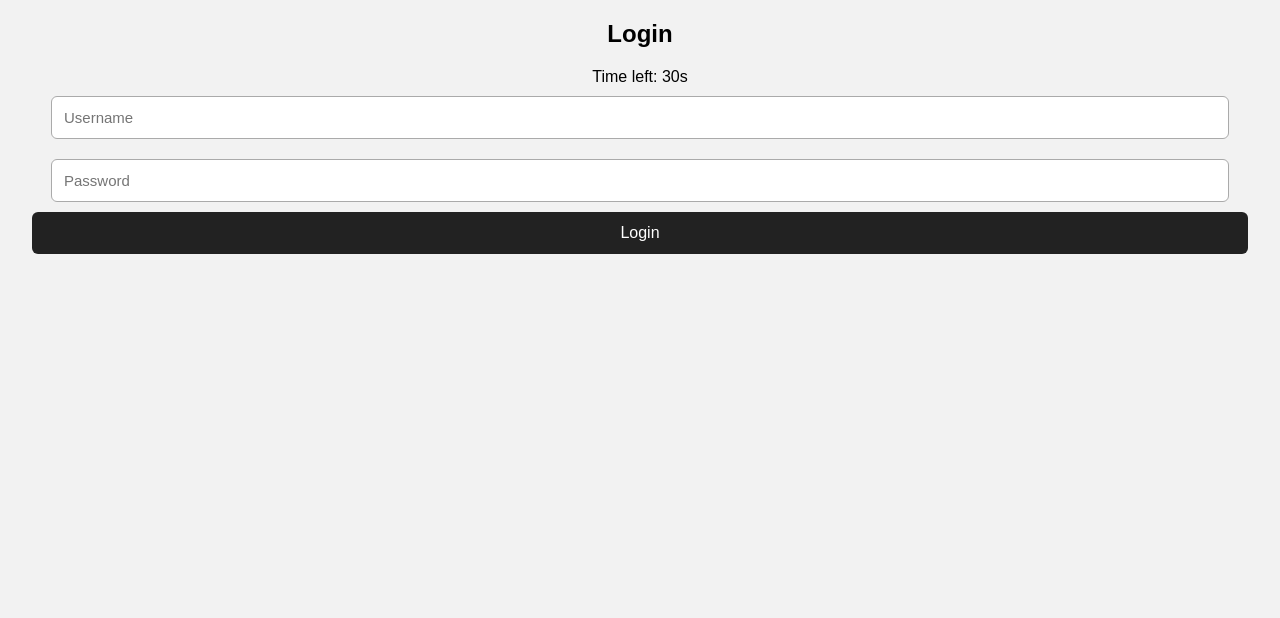
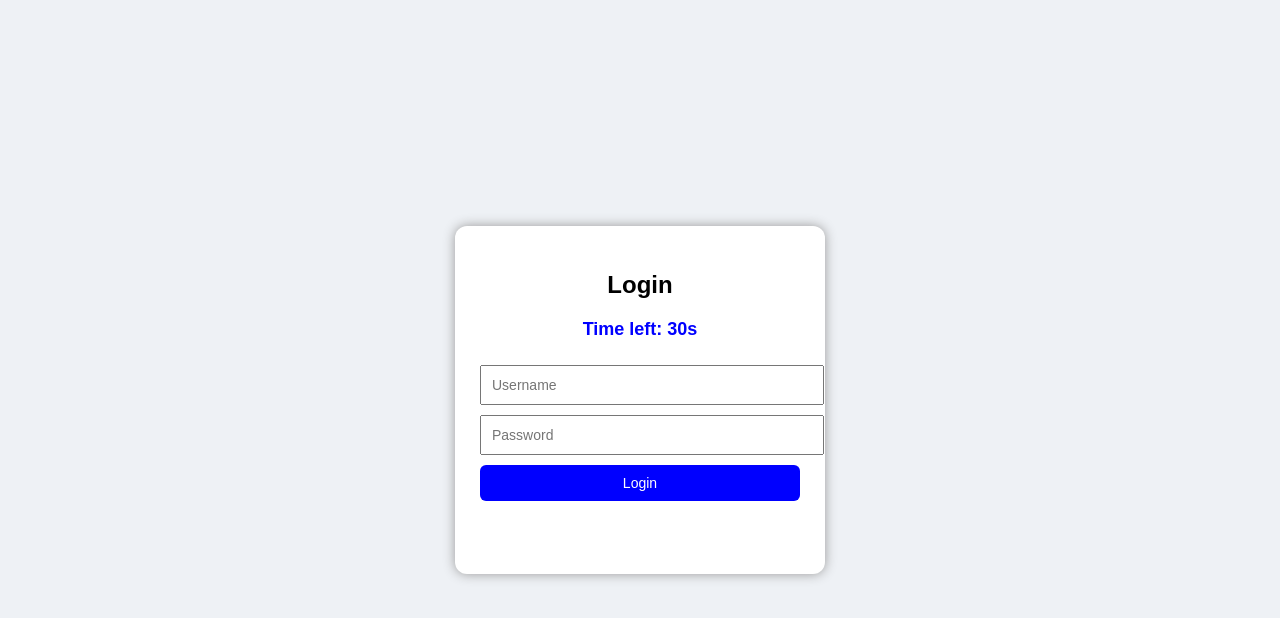
Before and after one commit to gireeshvardhanj-star/E-commerce2, a plain HTML site: page login.html in a window 1280 px wide. Drawn offline with Linux system fonts and the light colour scheme.

Commit message:
Update login.css

```diff
--- a/login.css
+++ b/login.css
@@ -1,67 +1,57 @@
 body {
   font-family: Arial, sans-serif;
-  background: #f2f2f2;
+  background: #eef1f5;
+  display: flex;
+  justify-content: center;
+  align-items: center;
+  height: 100vh;
   margin: 0;
-  padding: 0;
+}
+
+.login-box {
+  width: 320px;
+  background: white;
+  padding: 25px;
+  border-radius: 12px;
+  box-shadow: 0 0 12px #999;
+}
+
+h2 {
+  text-align: center;
+  margin-bottom: 20px;
+}
+
+#loginTimer {
+  font-size: 18px;
+  color: blue;
+  font-weight: bold;
+  margin-bottom: 15px;
   text-align: center;
 }
 
-header h1 {
-  background: #222;
-  color: white;
-  padding: 15px;
-  margin: 0;
-}
-
-.login-container {
-  width: 90%;
-  max-width: 350px;
-  margin: 50px auto;
-  padding: 25px;
-  background: #fff;
-  border-radius: 10px;
-  box-shadow: 0 0 10px rgba(0,0,0,0.1);
-}
-
-input {
-  width: 90%;
-  padding: 12px;
-  margin: 10px 0;
-  border: 1px solid #aaa;
-  border-radius: 6px;
-  font-size: 15px;
+input,
+button {
+  width: 100%;
+  padding: 10px;
+  margin-top: 10px;
+  font-size: 14px;
 }
 
 button {
-  width: 95%;
-  padding: 12px;
-  font-size: 16px;
-  background: #222;
-  color: #fff;
+  background: blue;
+  color: white;
   border: none;
+  cursor: pointer;
   border-radius: 6px;
-  cursor: pointer;
 }
 
-button:hover {
-  opacity: 0.9;
+button:disabled {
+  background: gray;
 }
-.error {
-  color: red;
-  margin-top: 10px;
+
+#loginMessage {
+  text-align: center;
+  margin-top: 12px;
+  font-weight: bold;
+  height: 20px;
 }
-.success {
-  color: green;
-  margin-top: 10px;
-}
-footer {
-  background: #222;
-  color: white;
-  padding: 10px;
-  position: fixed;
-  bottom: 0;
-  width: 100%;
-}
-footer p {
-  margin: 0;
-}
```
